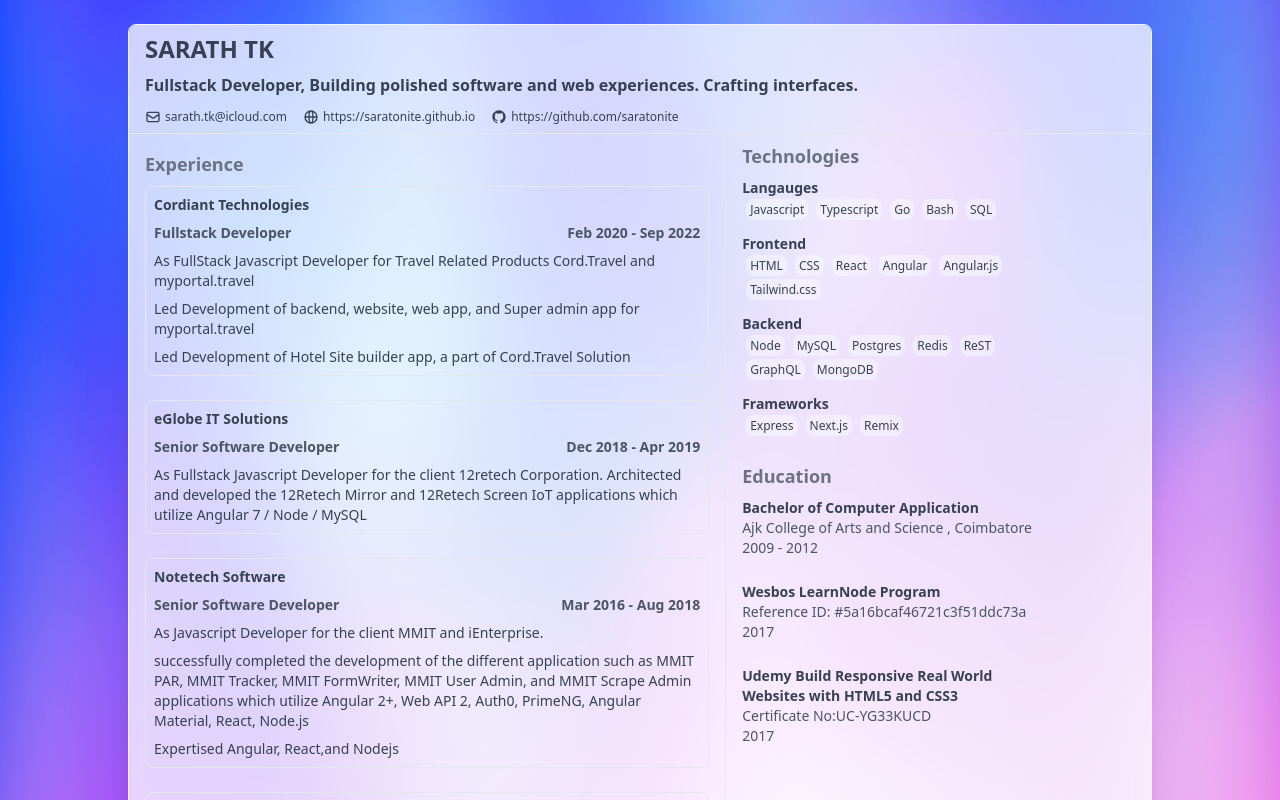
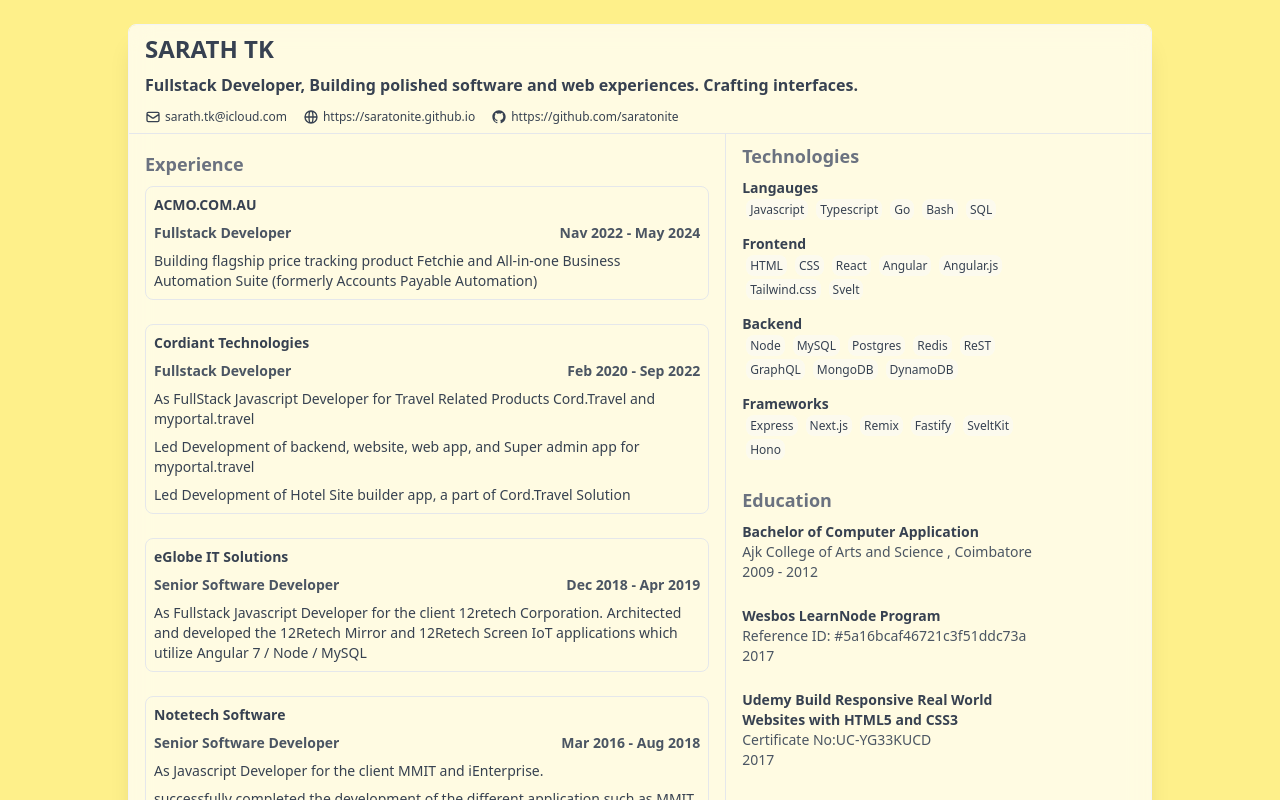
Before and after one commit to srttk/resume, a React (Vite) app: page / in a window 1280 px wide. Shown: the top 800 px of the page. Built offline with nearby package versions, Linux system fonts and the light colour scheme.

Commit message:
v4 preview

```diff
--- a/package.json
+++ b/package.json
@@ -37,5 +37,6 @@
         "tailwindcss": "^3.1.6",
         "typescript": "^4.6.4",
         "vite": "^3.0.2"
-    }
+    },
+    "packageManager": "pnpm@9.6.0+sha512.38dc6fba8dba35b39340b9700112c2fe1e12f10b17134715a4aa98ccf7bb035e76fd981cf0bb384dfa98f8d6af5481c2bef2f4266a24bfa20c34eb7147ce0b5e"
 }
--- a/scripts/createPDF.js
+++ b/scripts/createPDF.js
@@ -1,7 +1,7 @@
 "use strict";
 
 /* global location */
-const puppeteer = require("puppeteer");
+import * as puppeteer from "puppeteer";
 
 const formatURL = function formatURL(host, print) {
   let u = host;
@@ -25,7 +25,7 @@ const formatURL = function formatURL(host, print) {
  * @param {Number}  opts.delay  wait in MS for resources to load
  * @returns {Promise}           promise indicating finished state
  */
-module.exports = function createPDF(opts) {
+export async  function createPDF(opts) {
   opts = opts || {};
   const url = opts.url;
   const print = !!opts.print;
--- a/src/App.tsx
+++ b/src/App.tsx
@@ -6,10 +6,8 @@ import Skils from "./components/Skils";
 export default function App() {
   return (
     <div
-      style={{
-        backgroundImage: "url('bg.svg')",
-      }}
-      className=" relative bg-no-repeat bg-center bg-cover  overflow-x-hidden   bg-gradient-to-r from-indigo-900  to-purple-700 min-h-screen py-6 px-2 flex flex-col text-gray-700 dark:text-gray-300"
+
+      className=" relative bg-no-repeat bg-center bg-cover  overflow-x-hidden  bg-yellow-200 dark:bg-gray-800   min-h-screen py-6 px-2 flex flex-col text-gray-700 dark:text-gray-300"
     >
       <div className="w-full max-w-screen-lg bg-white dark:bg-slate-900 mx-auto h-full  flex flex-col flex-grow rounded-lg  bg-clip-padding backdrop-filter backdrop-blur-md bg-opacity-75 dark:bg-opacity-80 border border-gray-100 shadow-xl print:shadow-none print:border-none">
         <header className="px-4 py-2  border-b relative space-y-2">
@@ -85,6 +83,25 @@ export default function App() {
                 Experience
               </h2>
               <div className=" space-y-6 mt-2">
+              <Experience
+                  organization="ACMO.COM.AU"
+                  website="https://acmo.com.au"
+                  from="Nav 2022"
+                  to="May 2024"
+                  jobTitle="Fullstack Developer"
+                  description={
+                    <div className=" space-y-2">
+
+                      <p>
+                      Building flagship price tracking product <a href="https://fetchie.app" target="_blank">Fetchie</a> and <a href="https://www.acmo.com.au/solutions/accounts-payable-automation" target="_blank">
+                        All-in-one Business
+                      Automation Suite (formerly Accounts Payable Automation)
+                        </a>
+                      </p>
+
+                    </div>
+                  }
+                />
                 <Experience
                   organization="Cordiant Technologies"
                   website="https://cordiant.com/"
@@ -95,15 +112,15 @@ export default function App() {
                     <div className=" space-y-2">
                       <p>
                         As FullStack Javascript Developer for Travel Related
-                        Products <a href="https://cord.travel">Cord.Travel</a>{" "}
+                        Products <a href="https://cord.travel" target="_blank">Cord.Travel</a>{" "}
                         and{" "}
-                        <a href="https://myportal.travel">myportal.travel</a>
+                        <a href="https://myportal.travel" target="_blank">myportal.travel</a>
                       </p>
 
                       <p>
                         Led Development of backend, website, web app, and Super
                         admin app for{" "}
-                        <a href="https://myportal.travel">myportal.travel</a>{" "}
+                        <a href="https://myportal.travel" target="_blank">myportal.travel</a>{" "}
                       </p>
                       <p>
                         Led Development of Hotel Site builder app, a part of
@@ -199,6 +216,7 @@ export default function App() {
                     "Angular",
                     "Angular.js",
                     "Tailwind.css",
+                    "Svelt"
                   ]}
                 />
                 <Skils
@@ -211,12 +229,13 @@ export default function App() {
                     "ReST",
                     "GraphQL",
                     "MongoDB",
+                    "DynamoDB"
                   ]}
                 />
 
                 <Skils
                   title="Frameworks"
-                  items={["Express", "Next.js", "Remix"]}
+                  items={["Express", "Next.js", "Remix","Fastify", "SveltKit","Hono"]}
                 />
               </div>
             </section>
```
Also changed, not shown: scripts/pdfexporter.js (+11 -13 lines), 1 other file (tests, documents, lock files or other folders).
